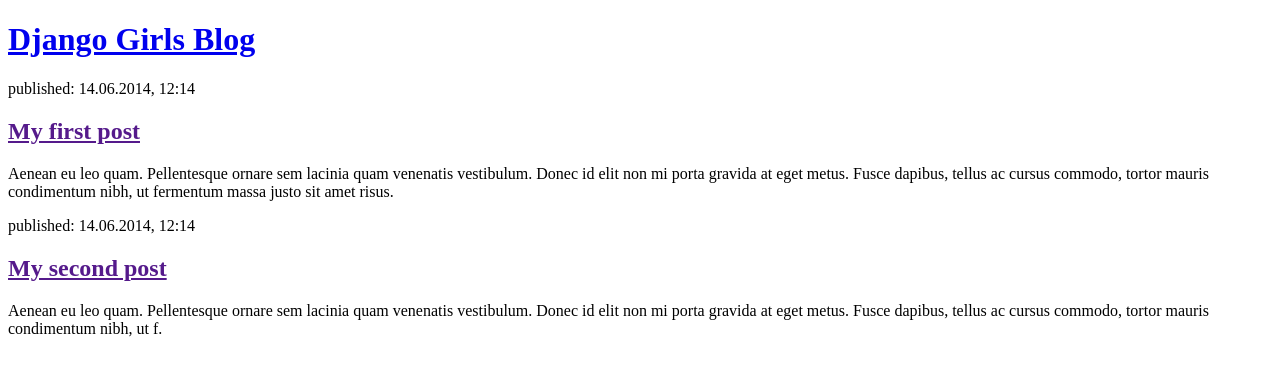
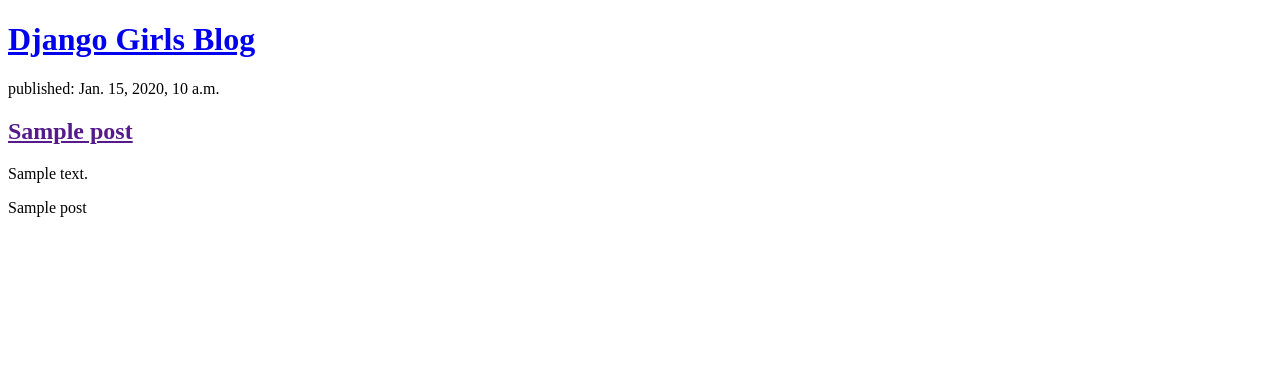
Before and after one commit to robt1019/my-first-blog, a Django app: page / in a window 1280 px wide. Shown: the top 376 px of the page. Run offline with Django 3.2, Linux system fonts and the light colour scheme; tables that the repository leaves empty hold one stand-in row (values such as "Sample post").

Commit message:
render posts

```diff
--- a/blog/templates/blog/post_list.html
+++ b/blog/templates/blog/post_list.html
@@ -8,25 +8,13 @@
       <h1><a href="/">Django Girls Blog</a></h1>
     </header>
 
+    {% for post in posts %}
     <article>
-      <time>published: 14.06.2014, 12:14</time>
-      <h2><a href="">My first post</a></h2>
-      <p>
-        Aenean eu leo quam. Pellentesque ornare sem lacinia quam venenatis
-        vestibulum. Donec id elit non mi porta gravida at eget metus. Fusce
-        dapibus, tellus ac cursus commodo, tortor mauris condimentum nibh, ut
-        fermentum massa justo sit amet risus.
-      </p>
+      <time>published: {{ post.published_date }}</time>
+      <h2><a href="">{{ post.title }}</a></h2>
+      <p>{{ post.text|linebreaksbr }}</p>
     </article>
 
-    <article>
-      <time>published: 14.06.2014, 12:14</time>
-      <h2><a href="">My second post</a></h2>
-      <p>
-        Aenean eu leo quam. Pellentesque ornare sem lacinia quam venenatis
-        vestibulum. Donec id elit non mi porta gravida at eget metus. Fusce
-        dapibus, tellus ac cursus commodo, tortor mauris condimentum nibh, ut f.
-      </p>
-    </article>
+    {{post}} {% endfor %}
   </body>
 </html>
--- a/blog/views.py
+++ b/blog/views.py
@@ -1,4 +1,11 @@
 from django.shortcuts import render
+from django.utils import timezone
+from .models import Post
 
 def post_list(request):
-    return render(request, 'blog/post_list.html', {})
+
+    posts = Post.objects.filter(published_date__lte=timezone.now()).order_by('published_date')
+
+    return render(request, 'blog/post_list.html', {
+        'posts': posts
+    })
--- a/mysite/settings.py
+++ b/mysite/settings.py
@@ -13,6 +13,9 @@
 from pathlib import Path
 
 import django_heroku
+
+from dotenv import load_dotenv
+load_dotenv()
 
 # Build paths inside the project like this: BASE_DIR / 'subdir'.
 BASE_DIR = Path(__file__).resolve().parent.parent
```
